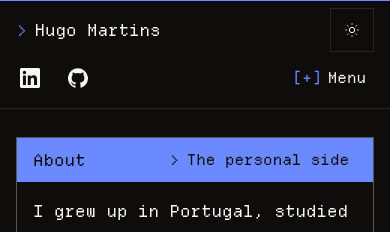
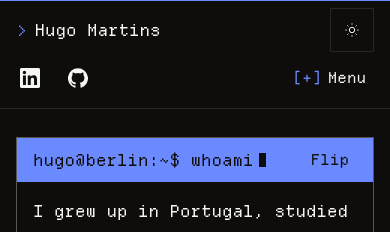
Before and after one commit to hugomtns/personal-page, a Next.js app: page /about in a window 390 px wide. Shown: the top 232 px of the page. Built offline with nearby package versions, Linux system fonts and the light colour scheme.

Commit message:
feat: add shared terminal prompts and blinking cursors

```diff
--- a/app/(site)/contact/page.tsx
+++ b/app/(site)/contact/page.tsx
@@ -17,7 +17,7 @@ export default function ContactPage() {
   if (!isLive('/contact')) notFound();
 
   return (
-    <PageShell title="Contact" terminal>
+    <PageShell title="Contact" command="contact">
       <div className="terminal-contact">
         <section>
           <h2 className="terminal-contact__heading">Send a message</h2>
--- a/app/(site)/cv/page.tsx
+++ b/app/(site)/cv/page.tsx
@@ -35,7 +35,7 @@ export default function CVPage() {
     // a page by anyone who finds it.
     <>
       <ScrollProgress />
-      <PageShell title="Curriculum Vitae" terminal>
+      <PageShell title="Curriculum Vitae" command="cv">
         <div className="terminal-cv">
           <section>
             <h2 className="terminal-cv__heading">Experience</h2>
--- a/app/(site)/projects/page.tsx
+++ b/app/(site)/projects/page.tsx
@@ -18,7 +18,7 @@ export default function ProjectsPage() {
   const playProjects = projects.filter((p) => p.group === 'play');
 
   return (
-    <PageShell title="Projects" terminal>
+    <PageShell title="Projects" command="projects">
       <div className="terminal-projects">
         {comingSoon ? (
           <section>
--- a/app/globals.css
+++ b/app/globals.css
@@ -310,6 +310,25 @@ a { color: inherit; }
   font: inherit;
   letter-spacing: inherit;
 }
+.terminal-prompt {
+  display: inline-flex;
+  min-width: 0;
+  align-items: center;
+  gap: 0.5ch;
+  overflow-wrap: anywhere;
+}
+.terminal-prompt__cursor {
+  flex: none;
+  inline-size: 0.65ch;
+  block-size: 0.9em;
+  background: currentColor;
+}
+@media (prefers-reduced-motion: no-preference) {
+  .terminal-prompt__cursor { animation: terminal-cursor-blink 1s step-end 4; }
+}
+@keyframes terminal-cursor-blink {
+  50% { opacity: 0; }
+}
 .terminal-bar--sticky {
   position: sticky;
   top: var(--site-header-height);
@@ -331,6 +350,21 @@ a { color: inherit; }
 .terminal-bar__action:focus-visible {
   outline-color: currentColor;
   outline-offset: -3px;
+}
+.terminal-about__flip { flex-shrink: 0; }
+.terminal-about__flip-short { display: none; }
+@media (max-width: 559px) {
+  .terminal-about__flip-full { display: none; }
+  .terminal-about__flip-short { display: inline; }
+  .terminal-about__flip {
+    min-width: var(--terminal-control-height);
+    justify-content: center;
+  }
+}
+@media (max-width: 375px) {
+  .terminal-bar:has(.terminal-about__flip) .terminal-prompt {
+    font-size: clamp(0.8125rem, 4vw, var(--terminal-text-size));
+  }
 }
 .terminal-control {
   display: inline-flex;
--- a/components/AboutFlip.tsx
+++ b/components/AboutFlip.tsx
@@ -18,6 +18,7 @@ export default function AboutFlip({ professional, personal, links }: AboutFlipPr
   const [side, setSide] = useState<'professional' | 'personal'>('professional');
   const isPersonal = side === 'personal';
   const paragraphs = isPersonal ? personal : professional;
+  const nextSide = isPersonal ? 'professional' : 'personal';
 
   const renderText = (text: string) => {
     const link = links?.find((l) => text.includes(l.match));
@@ -42,16 +43,17 @@ export default function AboutFlip({ professional, personal, links }: AboutFlipPr
   return (
     <PageShell
       title="About"
-      terminal
+      command="whoami"
       stickyHeading
       headingAction={(
         <button
           type="button"
           onClick={() => setSide(isPersonal ? 'professional' : 'personal')}
-          className="terminal-bar__action"
+          className="terminal-bar__action terminal-about__flip"
+          aria-label={`Flip to the ${nextSide} side`}
         >
-          <span aria-hidden="true">&gt;</span>
-          {isPersonal ? 'The professional side' : 'The personal side'}
+          <span className="terminal-about__flip-full" aria-hidden="true">&gt; The {nextSide} side</span>
+          <span className="terminal-about__flip-short" aria-hidden="true">Flip</span>
         </button>
       )}
     >
--- a/components/CompatibilityGame.tsx
+++ b/components/CompatibilityGame.tsx
@@ -6,6 +6,7 @@ import { motion, useReducedMotion } from 'motion/react';
 import Button from './Button';
 import AnswerCard from './AnswerCard';
 import ThemeToggle from './ThemeToggle';
+import TerminalPrompt from './TerminalPrompt';
 import {
   dealRun,
   tierForScore,
@@ -29,7 +30,8 @@ function QuizFrame({ children }: { children: ReactNode }) {
   return (
     <div className="terminal-frame terminal-quiz">
       <div className="terminal-bar terminal-quiz__bar">
-        <span>A compatibility test</span>
+        <span className="sr-only">A compatibility test</span>
+        <TerminalPrompt command="quiz" />
         <ThemeToggle />
       </div>
       <div className="terminal-quiz__body">{children}</div>
--- a/components/Hero.tsx
+++ b/components/Hero.tsx
@@ -1,12 +1,13 @@
 import { site } from '@/content/site';
 import { intro } from '@/content/about';
 import AsciiPortrait from './AsciiPortrait';
+import TerminalPrompt from './TerminalPrompt';
 
 export default function Hero() {
   return (
     <section className="terminal-frame terminal-home">
       <p className="terminal-bar" aria-hidden="true">
-        hugo@berlin:~$ whoami
+        <TerminalPrompt command="home" />
       </p>
       <div className="terminal-home__content">
         <h1 className="terminal-home__name">{site.name}</h1>
--- a/components/PageShell.tsx
+++ b/components/PageShell.tsx
@@ -1,4 +1,5 @@
 import type { ReactNode } from 'react';
+import TerminalPrompt, { type TerminalCommand } from './TerminalPrompt';
 
 /**
  * The frame every tab page shares: the centered column and the h1. Exists so
@@ -11,7 +12,7 @@ export default function PageShell({
   headingClassName,
   headingAction,
   stickyHeading = false,
-  terminal = false,
+  command,
 }: {
   title: string;
   children: ReactNode;
@@ -19,20 +20,22 @@ export default function PageShell({
   headingClassName?: string;
   headingAction?: ReactNode;
   stickyHeading?: boolean;
-  terminal?: boolean;
+  command?: TerminalCommand;
 }) {
-  const frame = terminal ? 'terminal-frame' : 'mx-auto max-w-5xl px-6 py-20';
-  const heading = terminal ? headingClassName : `text-h1 ${headingClassName ?? 'mb-16'}`.trim();
-  const titleElement = <h1 className={heading}>{title}</h1>;
+  const frame = command ? 'terminal-frame' : 'mx-auto max-w-5xl px-6 py-20';
 
   return (
     <div className={frame}>
-      {terminal ? (
+      {command ? (
         <div className={stickyHeading ? 'terminal-bar terminal-bar--sticky' : 'terminal-bar'}>
-          {titleElement}
+          <h1 className={headingClassName} aria-label={title}>
+            <TerminalPrompt command={command} />
+          </h1>
           {headingAction}
         </div>
-      ) : titleElement}
+      ) : (
+        <h1 className={`text-h1 ${headingClassName ?? 'mb-16'}`.trim()}>{title}</h1>
+      )}
       {children}
     </div>
   );
--- /dev/null
+++ b/components/TerminalPrompt.tsx
@@ -0,0 +1,10 @@
+export type TerminalCommand = 'home' | 'whoami' | 'cv' | 'projects' | 'contact' | 'quiz';
+
+export default function TerminalPrompt({ command }: { command: TerminalCommand }) {
+  return (
+    <span className="terminal-prompt" aria-hidden="true">
+      <span>hugo@berlin:~$ {command}</span>
+      <span className="terminal-prompt__cursor" />
+    </span>
+  );
+}
```
Also changed, not shown: 1 other file (tests, documents, lock files or other folders).
